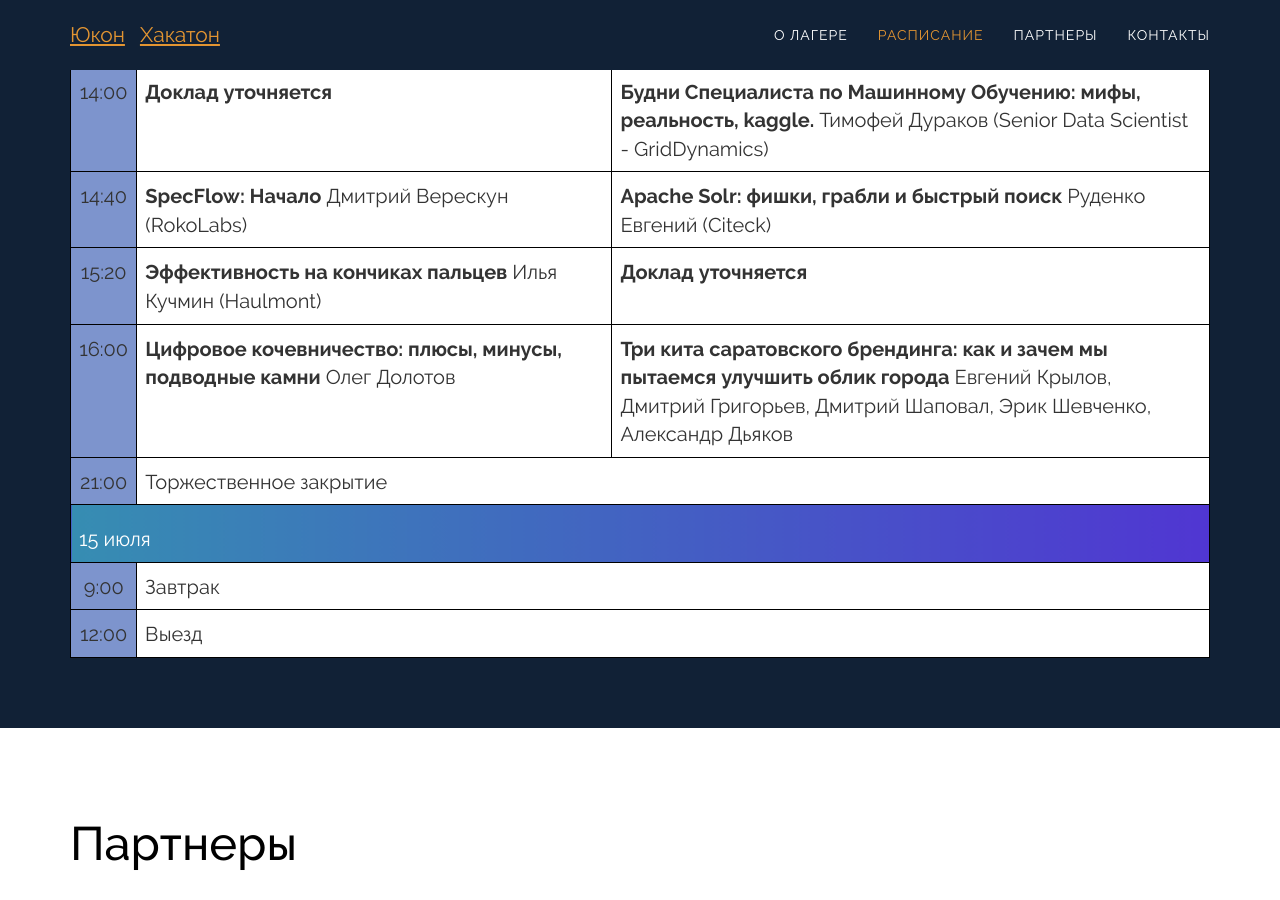
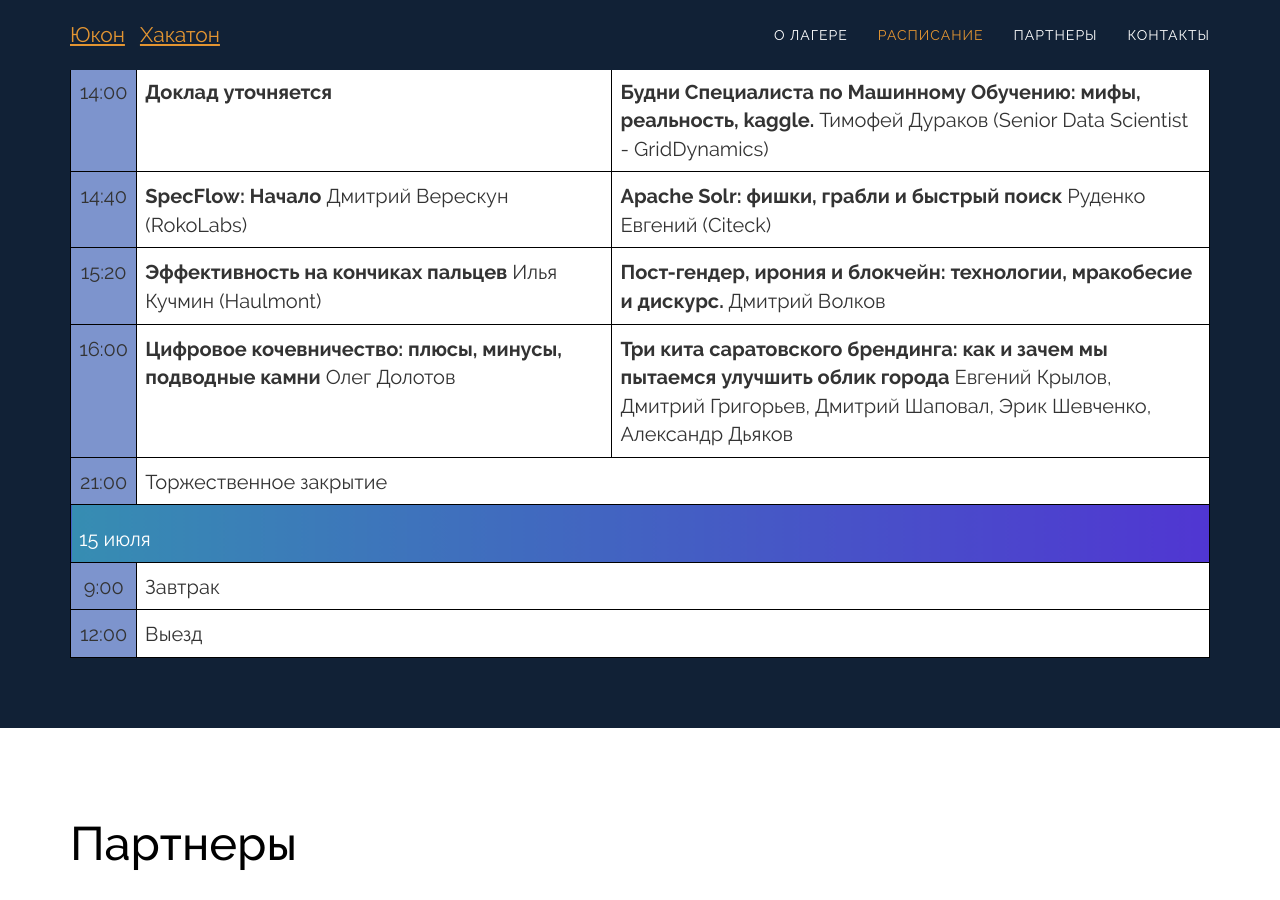
Before and after one commit to youcon/dune.github.io, a Jekyll site: the page built from index.html, in a window 1280 px wide and 900 px high, scrolled down 3580 px. Built offline with Jekyll 4.4.1, drawn with Linux system fonts in a browser that asks for light colours; nearby versions of some CDN libraries; some web fonts are replaced; comment, search, counter and statistics services are not loaded.

Commit message:
Add speaker

```diff
--- a/_data/schedule.yml
+++ b/_data/schedule.yml
@@ -84,10 +84,11 @@
                                     bio: "Haulmont"
                                     name: "Илья Кучмин"
                         - name: "Трек 2"
-                          title: "Доклад уточняется"
+                          title: "Пост-гендер, ирония и блокчейн: технологии, мракобесие и дискурс.
+"
                           speaker:
                                     bio: ""
-                                    name: ""
+                                    name: "Дмитрий Волков"
             - time: "16:00"
               tracks:
                         - name: "Трек 1"
```
